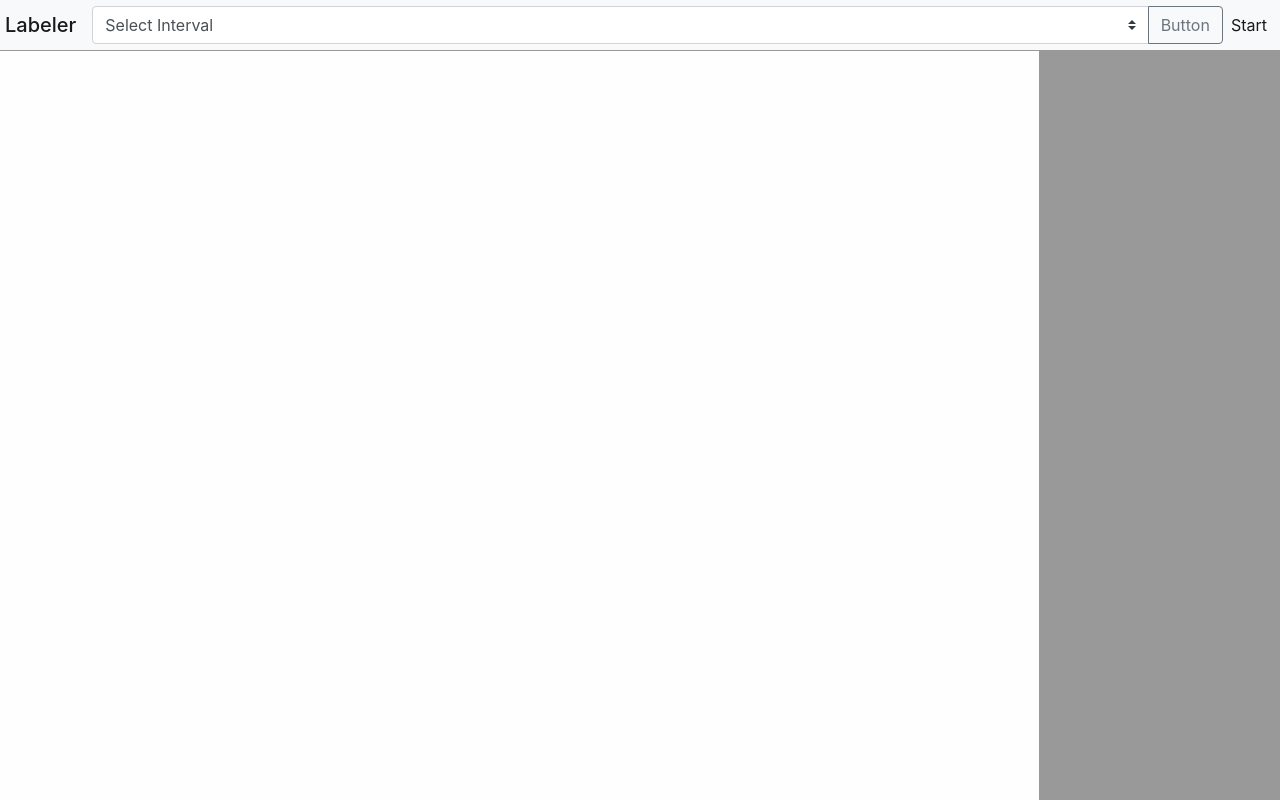
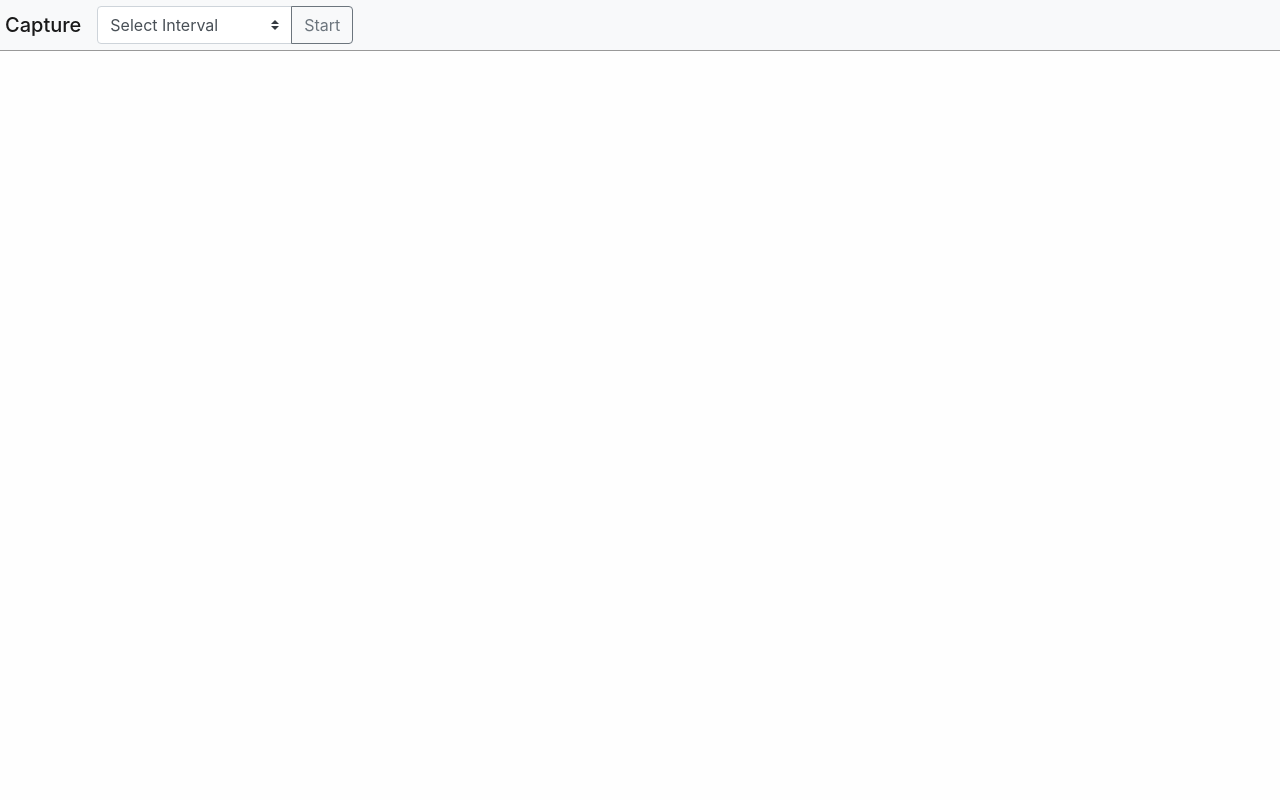
Before and after one commit to SezaH/Label, a website with bundled scripts: page src/capture.html in a window 1280 px wide. Built offline with nearby package versions, Linux system fonts and the light colour scheme.

Commit message:
Add capture window

```diff
--- a/package.json
+++ b/package.json
@@ -3,7 +3,7 @@
   "version": "0.0.0",
   "description": "An image labeling tool",
   "scripts": {
-    "build": "tsc && copyfiles -f src/index.html src/style.css package.json dist && cd dist && npm install --prod && cd ..",
+    "build": "tsc && copyfiles -f src/*.{html,css} package.json dist && cd dist && npm install --prod && cd ..",
     "watch": "npm-watch",
     "lint": "tslint -c tslint.json -p tsconfig.json",
     "start": "npm run build && electron --serve --console ./dist/main.js",
@@ -42,6 +42,7 @@
     "jquery": "^3.3.1",
     "json2xml": "^0.1.3",
     "popper.js": "^1.14.3",
+    "rxjs": "^5.4.2",
     "tfrecord": "^0.2.0",
     "xml2js": "^0.4.19"
   }
--- a/src/capture.html
+++ b/src/capture.html
@@ -18,10 +18,10 @@
 </head>
 
 <body>
-  <div id="container">
+  <div id="container2">
     <nav id="header"
          class="navbar navbar-expand navbar-light bg-light">
-      <span class="navbar-brand mb-0 h1">Labeler</span>
+      <span class="navbar-brand mb-0 h1">Capture</span>
       <button class="navbar-toggler"
               type="button"
               data-toggle="collapse"
@@ -34,9 +34,10 @@
 
       <div class="collapse navbar-collapse"
            id="navbarSupportedContent">
-        <div class="input-group">
+        <div class="input-group"
+             style="max-width: 16rem;">
           <select class="custom-select"
-                  id="inputGroupSelect04">
+                  id="interval">
             <option selected>Select Interval</option>
             <option value="3">3s</option>
             <option value="5">5s</option>
@@ -46,23 +47,14 @@
           </select>
           <div class="input-group-append">
             <button class="btn btn-outline-secondary"
-                    type="button">Button</button>
+                    id="start-stop-btn"
+                    type="button">Start</button>
           </div>
         </div>
-        <ul class="navbar-nav mr-auto">
-          <li class="nav-item active">
-            <a data-toggle="modal"
-               data-target="#exampleModalCenter"
-               class="nav-link"
-               href="#">Start
-              <span class="sr-only">(current)</span>
-            </a>
-          </li>
-        </ul>
       </div>
     </nav>
 
-    <div id="main"
+    <div id="capture"
          class="box">
       <video autoplay
              id="video"></video>
--- a/src/capture.ts
+++ b/src/capture.ts
@@ -1,4 +1,5 @@
 import * as fs from 'fs-extra';
+import { Observable, Subject, Subscription } from 'rxjs';
 
 const video = document.getElementById('video') as HTMLVideoElement;
 if (navigator.mediaDevices && navigator.mediaDevices.getUserMedia) {
@@ -32,8 +33,35 @@ async function snapshot() {
       reader.readAsArrayBuffer(blob);
     });
 
-    await fs.outputFile(`./data2/${name}.jpg`, Buffer.from(image));
+    await fs.outputFile(`./unlabeled/${name}.jpg`, Buffer.from(image));
   } catch (error) {
     console.error(error);
   }
 }
+
+const captureStopped = new Subject<void>();
+let running = false;
+
+const intervalSelect = document.getElementById('interval') as HTMLSelectElement;
+const startStopBtn = document.getElementById('start-stop-btn') as HTMLButtonElement;
+
+startStopBtn.addEventListener('click', () => {
+  if (running) {
+    captureStopped.next();
+    startStopBtn.innerHTML = 'Start';
+    intervalSelect.disabled = false;
+    running = false;
+  } else {
+    const interval = parseInt((document.getElementById('interval') as HTMLSelectElement).value, 10);
+    if (isNaN(interval)) return;
+
+    Observable.interval(interval * 1000).takeUntil(captureStopped).subscribe(() => snapshot());
+    startStopBtn.innerHTML = 'Stop';
+    intervalSelect.disabled = true;
+    running = true;
+  }
+});
+
+document.addEventListener('keydown', event => {
+  if (event.key === ' ') snapshot();
+});
--- a/src/style.css
+++ b/src/style.css
@@ -14,8 +14,29 @@
     grid-template-areas: "header header" "main sidebar"
 }
 
+#container2 {
+    background: #999;
+    position: absolute;
+    top: 0;
+    right: 0;
+    bottom: 0;
+    left: 0;
+    margin: 0;
+    padding: 0;
+    display: grid;
+    grid-gap: 1px;
+    grid-template-columns: auto;
+    grid-template-rows: auto 1fr;
+    grid-template-areas: "header" "capture"
+}
+
 .box {
     background: #FEFEFE
+}
+
+#capture {
+    grid-area: capture;
+    position: relative;
 }
 
 #main {
```
Also changed, not shown: src/main.ts (+3 -5 lines), 1 other file.
